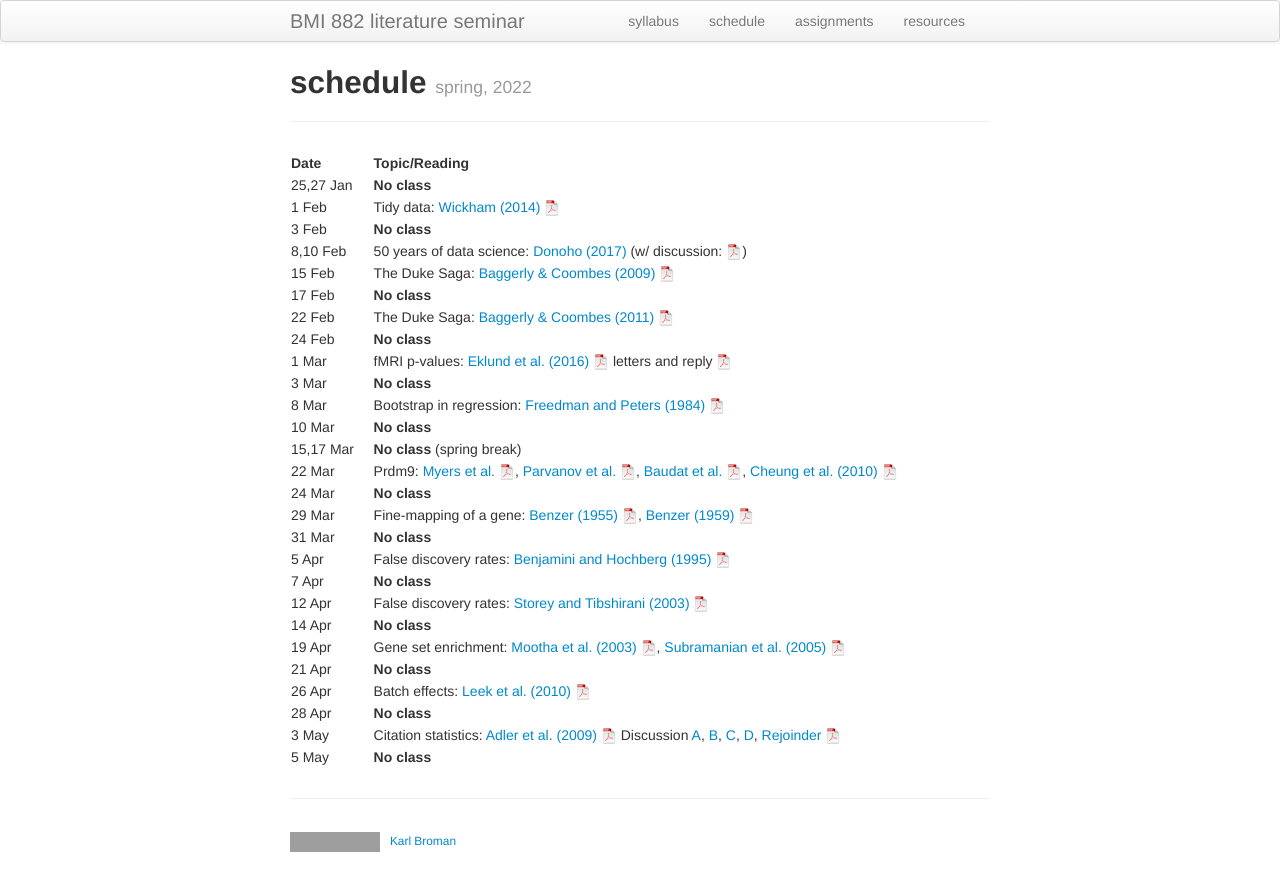
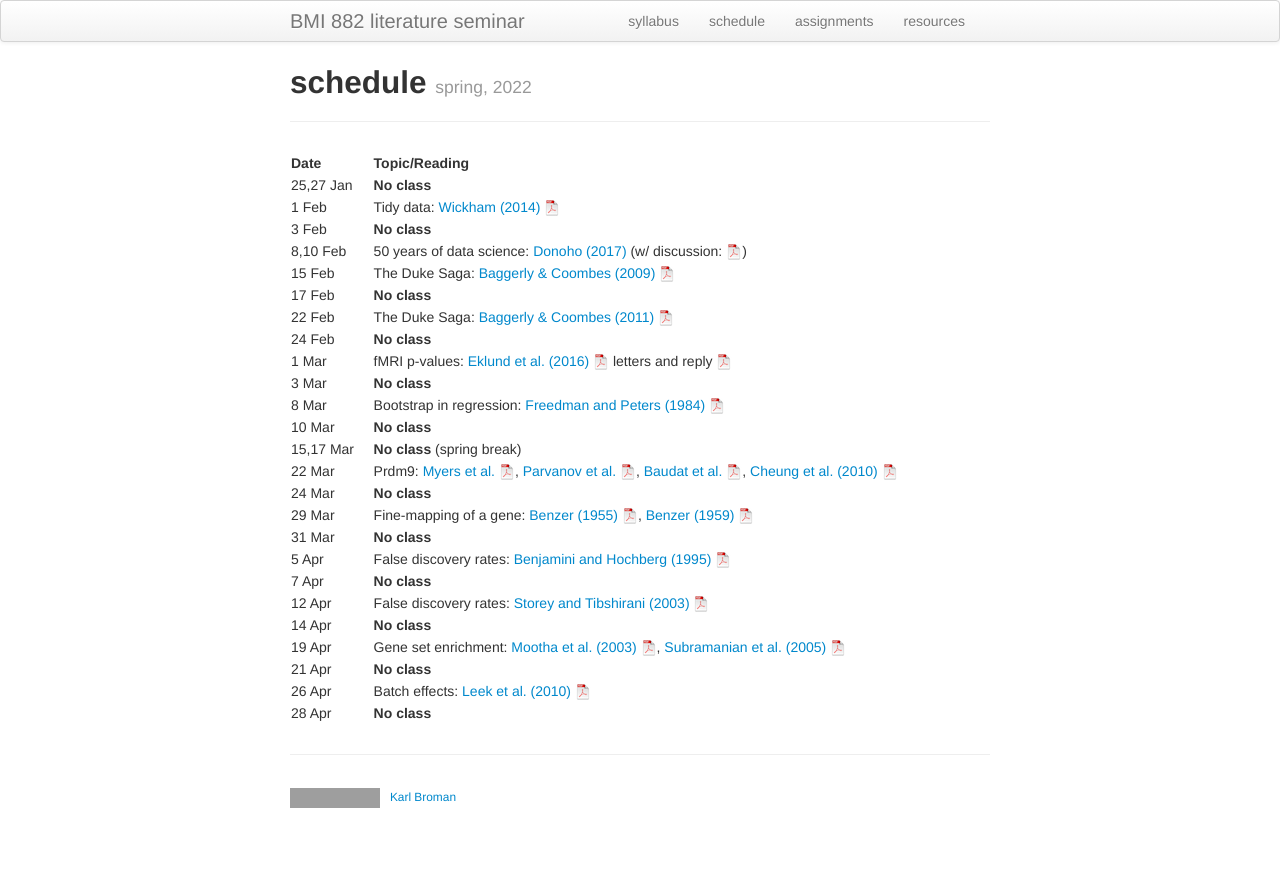
Before and after one commit to kbroman/BMI882_spring2023, a Jekyll site: the page built from schedule.md, in a window 1280 px wide. Shown: the top 891 px of the page. Built offline with Jekyll 4.4.1, drawn with Linux system fonts in a browser that asks for light colours; grey boxes are pictures that could not be loaded.

Commit message:
Drop May 3-5 from schedule

```diff
--- a/schedule.md
+++ b/schedule.md
@@ -32,5 +32,3 @@ description: Schedule and readings for BMI 882, Biomedical data science scholarl
 | 21 Apr      |    | **No class**        |
 | 26 Apr      |    | Batch effects: [Leek et al. (2010)](https://doi.org/10.1038/nrg2825) [![pdf logo](icons/pdf-icon.png)](https://www.nature.com/articles/nrg2825.pdf)
 | 28 Apr      |    | **No class** |
-| 3 May      |    | Citation statistics: [Adler et al. (2009)](https://doi.org/10.1214/09-STS285) [![pdf logo](icons/pdf-icon.png)](https://projecteuclid.org/download/pdfview_1/euclid.ss/1255009002) Discussion [A](https://doi.org/10.1214/09-STS285A), [B](https://doi.org/10.1214/09-STS285B), [C](https://doi.org/10.1214/09-STS285C), [D](https://doi.org/10.1214/09-STS285D), [Rejoinder](https://doi.org/10.1214/09-STS285REJ) [![pdf logo](icons/pdf-icon.png)](assets/adler2009_disc.pdf) |
-| 5 May      |    | **No class** |
```
